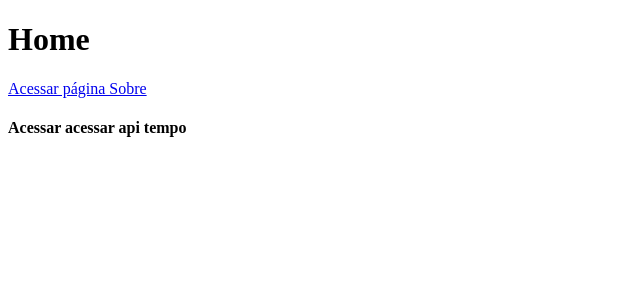
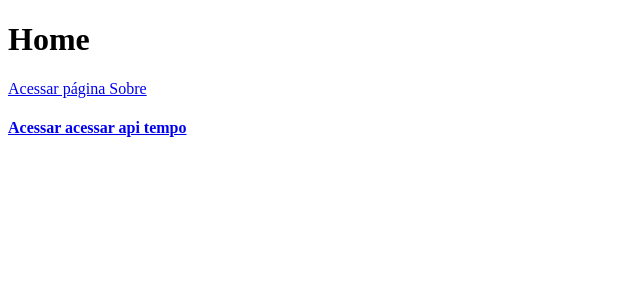
Before and after one commit to FernandoGinelli/servico-web-1, a Next.js app: page / in a window 1280 px wide. Shown: the top 300 px of the page, without its empty margins (0-640 px from the left). Built offline with nearby package versions, Linux system fonts and the light colour scheme.

Commit message:
Update index.js

```diff
--- a/pages/index.js
+++ b/pages/index.js
@@ -12,7 +12,7 @@ function Home() {
             <a>Acessar página Sobre</a>
         </Link>
     <Link href="/tempo">
-            <h4><a>Acessar acessar api tempo</a></h4>
+            <a><h4>Acessar acessar api tempo</h4></a>
         </Link>
     </div>
 
```
